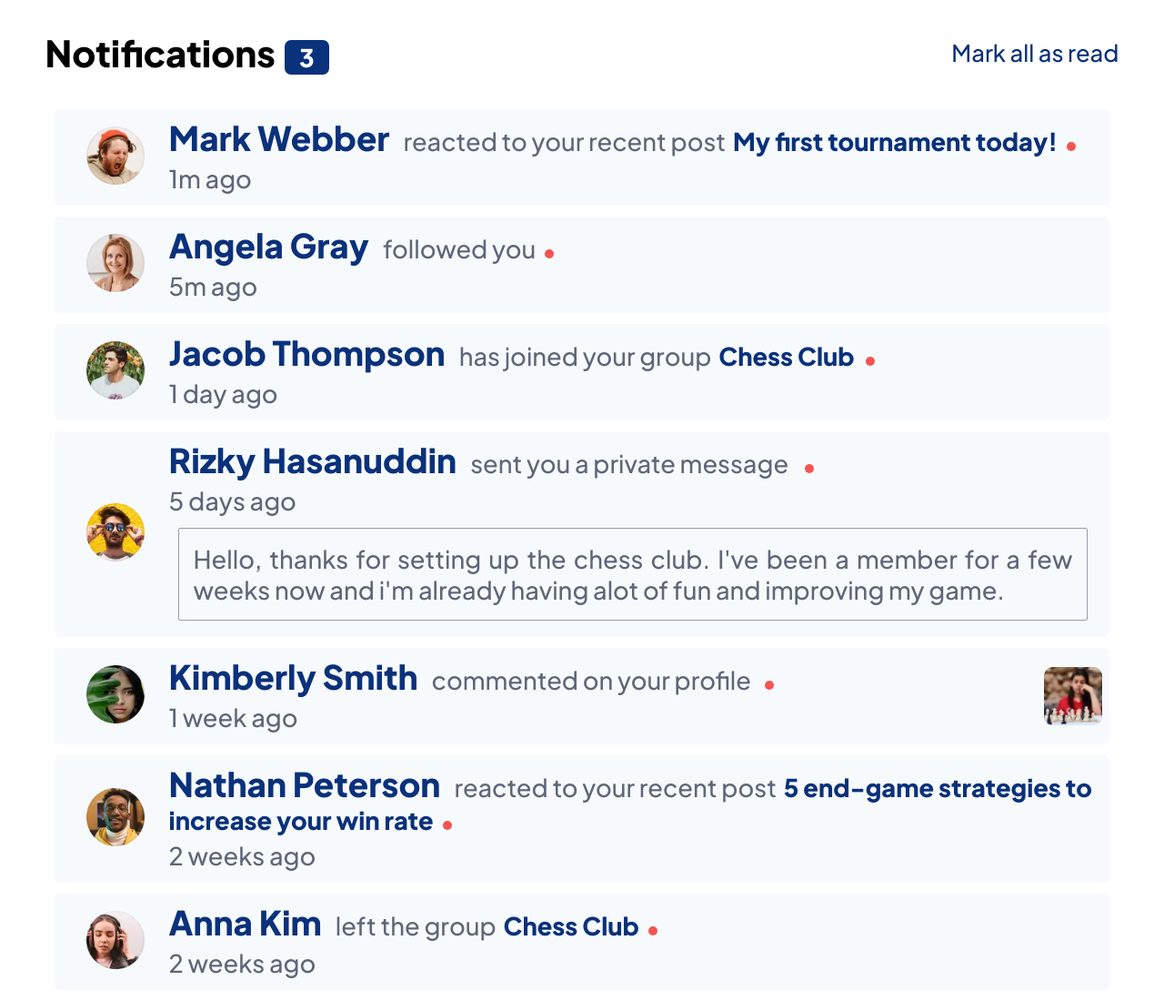
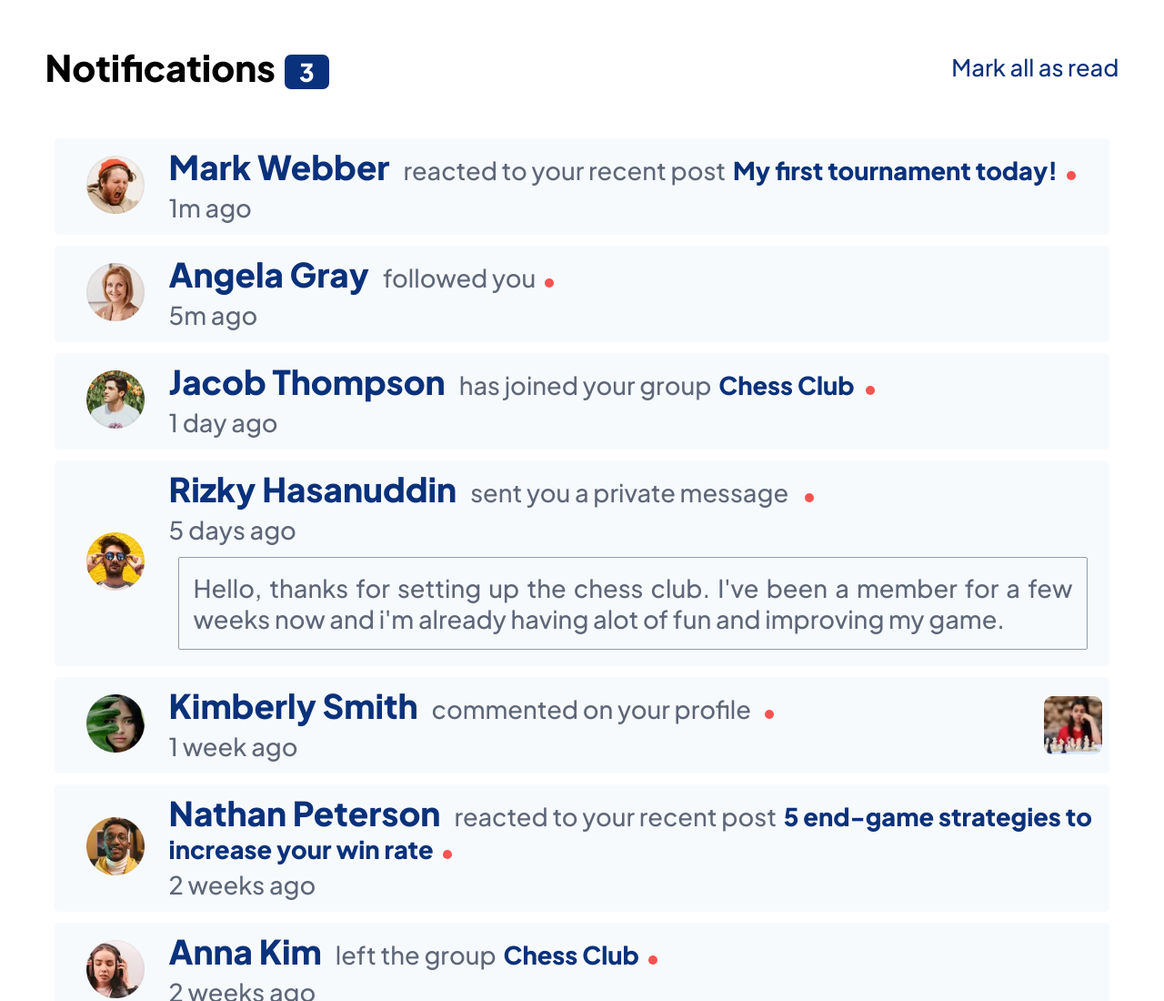
Before and after one commit to Erysmal/Notification-Page, a plain HTML site: page index.html in a window 1280 px wide. Shown: the top 1100 px of the page at 91% size. Drawn offline with Linux system fonts and the light colour scheme.

Commit message:
update style.css

```diff
--- a/style.css
+++ b/style.css
@@ -53,9 +53,10 @@ main {
   padding-top:1rem;
   padding-bottom:1rem;
   }
-  @media screen and (min-width:850px){
+  @media screen and (min-width:950px){
     .notification-header {
       padding:2rem 0;
+      margin:1rem 0;
     }
   }
   .left-notification-caption {
```
